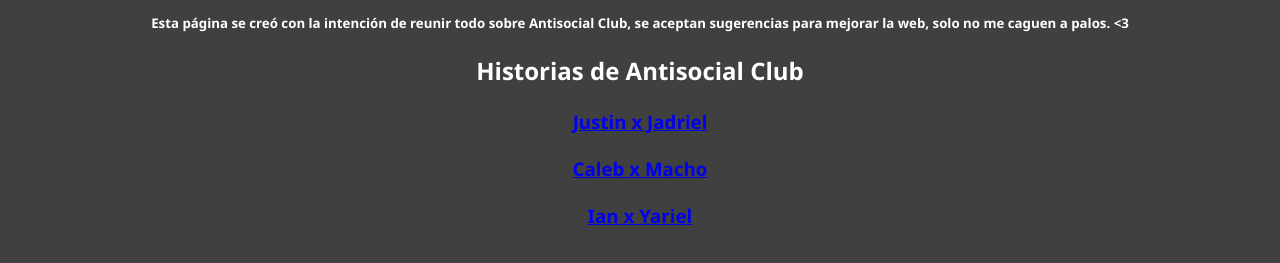
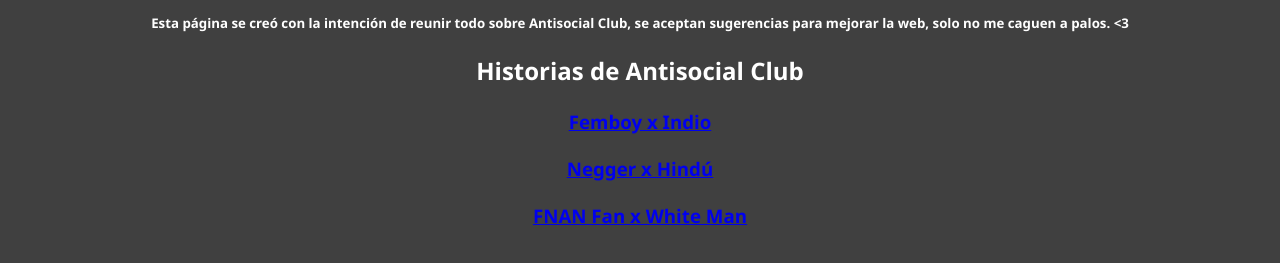
Before and after one commit to K-irsch/ASC, a plain HTML site: page index.html in a window 1280 px wide. Shown: the part 157-420 px from the top of the page. Drawn offline with Linux system fonts and the light colour scheme.

Commit message:
Update index.html

```diff
--- a/index.html
+++ b/index.html
@@ -24,13 +24,13 @@
       <h2>Historias de Antisocial Club</h2>
         <br>
         <a class="underline text-gray-800 hover:text-gray-800" href="/Justin x Jadriel Series" target="" rel="">
-          <h3>Justin x Jadriel</h3>
+          <h3>Femboy x Indio</h3>
         <br>
         <a class="underline text-gray-800 hover:text-gray-800" href="/Macho x Caleb Seies" target="" rel="">
-          <h3>Caleb x Macho</h3>
+          <h3>Negger x Hindú</h3>
         <br>
         <a class="underline text-gray-800 hover:text-gray-800" href="/Ian x Kirby" target="" rel="">
-          <h3>Ian x Yariel</h3>
+          <h3>FNAN Fan x White Man</h3>
         </a>
         <br>
     <br>
```
